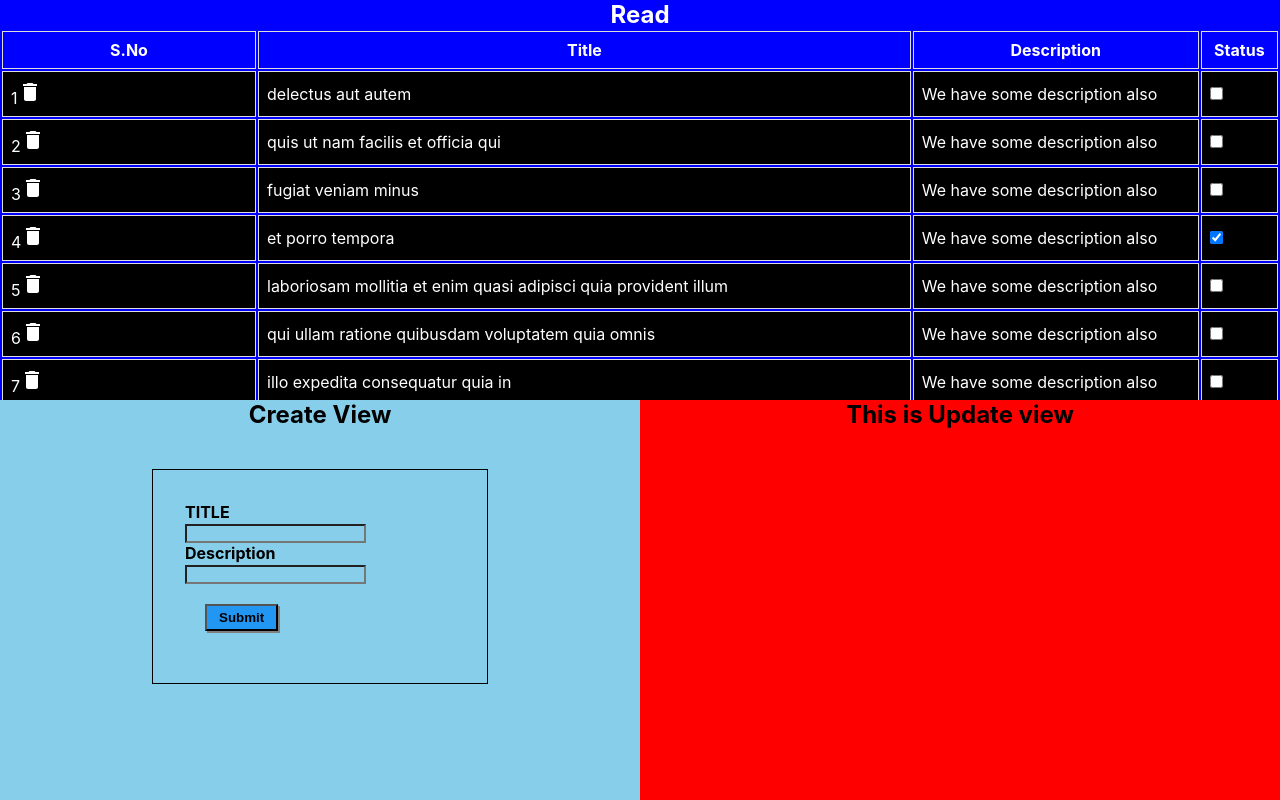
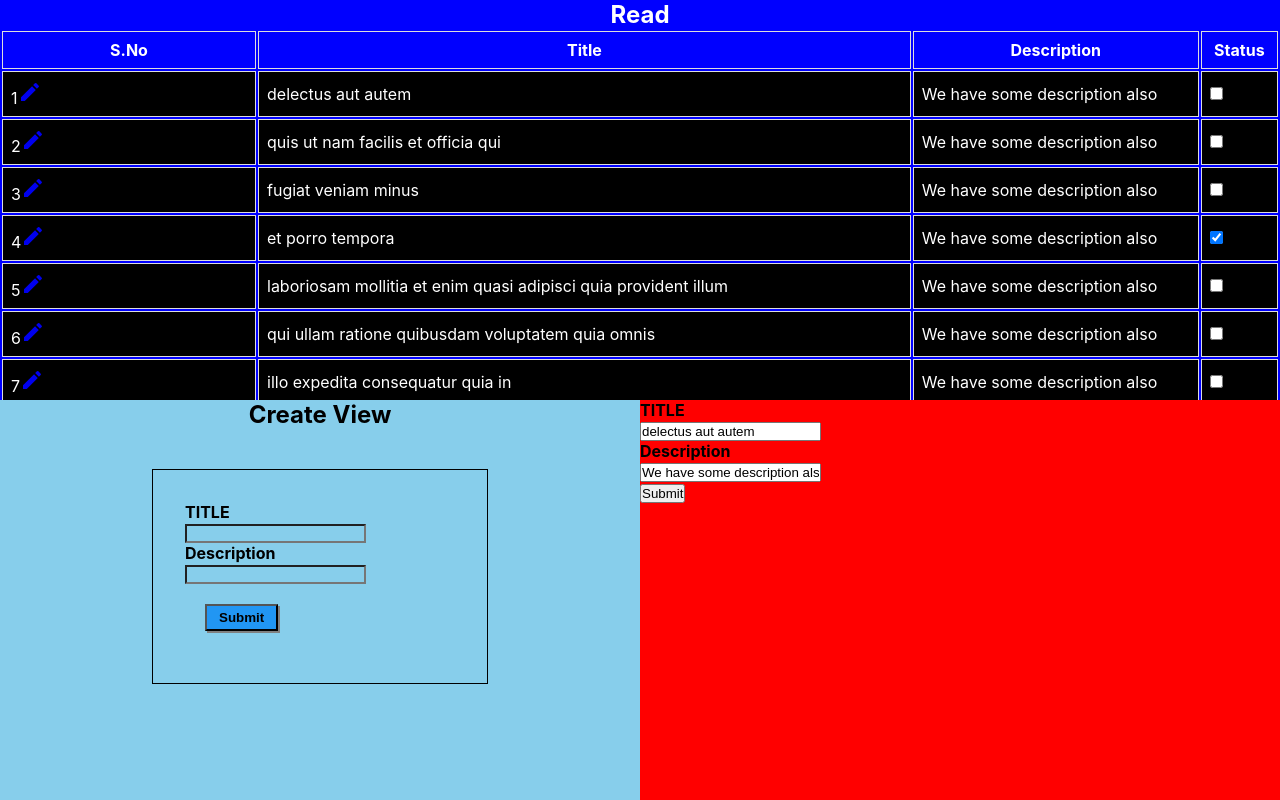
Before and after one commit to saharshg29/task3, a React (Create React App) app: page /1 in a window 1280 px wide. Built offline with nearby package versions, Linux system fonts and the light colour scheme.

Commit message:
some stuf completed

```diff
--- a/package.json
+++ b/package.json
@@ -15,6 +15,7 @@
     "react-scripts": "5.0.0",
     "redux": "^4.1.2",
     "redux-devtools-extension": "^2.13.9",
+    "uniqid": "^5.4.0",
     "web-vitals": "^2.1.4"
   },
   "scripts": {
--- a/src/App.js
+++ b/src/App.js
@@ -2,14 +2,22 @@ import { Provider } from 'react-redux';
 import './App.css';
 import Home from './components/Home';
 import Store from './Store';
-
+import { Route, Routes, BrowserRouter as Browser } from 'react-router-dom'
+import Update from './components/Update';
 
 function App() {
   return (
     <div className="App">
-      <Provider store={Store}>
-        <Home />
-      </Provider>
+      <Browser>
+        <Provider store={Store}>
+          {/* <Home/> */}
+          <Routes>
+            <Route exact path='/' element={<Home />} />
+            <Route path='/:id' element={<Home />} />
+          </Routes>
+        </Provider>
+      </Browser>
+
     </div>
   );
 }
--- a/src/action/Actions.jsx
+++ b/src/action/Actions.jsx
@@ -1,11 +1,16 @@
-import {
-    CREATE_TASK,
-    READ_TASK,
-    UPDATE_TASK,
-    DELETE_TASK,
-  } from "../constants";
+import { CREATE_TASK, READ_TASK, UPDATE_TASK, DELETE_TASK } from "../constants";
 
 export const Add = (Task) => ({
   type: CREATE_TASK,
   payload: Task,
 });
+
+export const Get = (id) => ({
+  type: READ_TASK,
+  payload: id,
+});
+
+export const Edit = (Task) => ({
+  type: UPDATE_TASK,
+  payload: Task,
+});
--- a/src/components/Create.jsx
+++ b/src/components/Create.jsx
@@ -3,19 +3,19 @@ import "./Style/index.css";
 import { useDispatch } from "react-redux";
 import { useSelector } from "react-redux";
 import { Add } from "../action/Actions";
+import uniqid from "uniqid";
 
 export default function Create() {
   const [Title, setTitle] = useState("");
   const [Desc, setDesc] = useState("");
   const dispatch = useDispatch();
   const Store = useSelector((store) => store.todo);
-
   const createTask = (e) => {
     e.preventDefault();
     const newTask = {
+      id: uniqid(),
       title: Title,
       description: Desc,
-      id: Store.length++,
     };
     dispatch(Add(newTask));
   };
--- a/src/components/Home.jsx
+++ b/src/components/Home.jsx
@@ -1,13 +1,11 @@
 import React from "react";
 import Create from "./Create";
-import Read from "./Read";
+import Read from "./View/Read";
 import Update from "./Update";
 import "./Style/index.css";
-import { useSelector } from "react-redux";
 
 
 export default function Home() {
-  const Store = useSelector(store => store.todo.todo)
   return (
     <div className="main">
       <div className="upper">
--- a/src/components/Update.jsx
+++ b/src/components/Update.jsx
@@ -1,10 +1,74 @@
-import React from "react";
+import React, { useEffect, useState } from "react";
+import { useDispatch } from "react-redux";
+import { useSelector } from "react-redux";
+import { useParams } from "react-router-dom";
+import { Edit, Get } from "../action/Actions";
+import uniqid from "uniqid";
 import "./Style/index.css";
 
-export default function Update() {
+export default function Update(task) {
+  let { id } = useParams();
+  const [Title, setTitle] = useState("");
+  const [Desc, setDesc] = useState("");
+  const dispatch = useDispatch();
+  const Store = useSelector((store) => store.todo.task);
+
+  useEffect(() => {
+    if (Store != null) {
+      setTitle(Store.title);
+      setDesc(Store.description);
+    }
+    dispatch(Get(id));
+  }, [Store]);
+
+  const onUpdateTask = (e) => {
+    e.prevent.default();
+
+    const updatedTask = Object.assign(task, {
+      id: uniqid(),
+      title: Title,
+      description: Desc,
+    });
+
+    dispatch(Edit(updatedTask));
+  };
+
   return (
-    <div className="update">
-      <h2>This is Update view</h2>
-    </div>
+    <>
+      {task ? (
+        <>
+          <div className="update">
+            <form onSubmit={(e) => onUpdateTask(e)}>
+              <h4>TITLE</h4>
+              <input
+                type="text"
+                value={Title}
+                onChange={(e) => setTitle(e.target.value)}
+              />
+              <h4>Description</h4>
+              <input
+                type="text"
+                value={Desc}
+                onChange={(e) => setDesc(e.target.value)}
+              />
+              <br />
+              <button onClick={() => {}}>Submit</button>
+            </form>
+          </div>
+        </>
+      ) : (
+        <>
+          <div className="update">
+            <h2>This is Update view</h2>
+            <p>
+              Click the edit icon for the task which you you want to{" "}
+              <b>update</b> or <b>delete</b>
+            </p>
+            {console.log(task)}
+            {task}
+          </div>
+        </>
+      )}
+    </>
   );
 }
--- a/src/components/Card.jsx
+++ b/src/components/View/Card.jsx
@@ -1,6 +1,9 @@
 import { useSelector } from "react-redux";
 import Delete from "@material-ui/icons/Delete";
-import "./Style/card.css";
+import Edit from "@material-ui/icons/Edit";
+import Update from "../Update";
+import { Link } from "react-router-dom";
+import "../Style/card.css";
 
 import React from "react";
 
@@ -13,7 +16,9 @@ export default function Card() {
           <tr className="card">
             <td id="sno">
               <span>{item.id}</span>
-              <Delete />
+              <Link to={`/${item.id}`}>
+                <Edit />
+              </Link>
             </td>
             <td id="title">{item.title}</td>
             <td id="desc">{item.description}</td>
--- a/src/components/Read.jsx
+++ b/src/components/View/Read.jsx
@@ -1,6 +1,6 @@
 import React from "react";
 import Card from "./Card";
-import './Style/read.css'
+import '../Style/read.css'
 
 export default function Read() {
   return (
--- a/src/constants.js
+++ b/src/constants.js
@@ -1407,5 +1407,5 @@ export const initialState = {
             "description": "We have some description also"
         }
     ],
-    task: null,
+    task: undefined,
 }
--- a/src/reducer/Reducer.jsx
+++ b/src/reducer/Reducer.jsx
@@ -13,6 +13,25 @@ export function Reducer(state = initialState, action) {
       return { ...state, todo: [action.payload, ...state.todo] };
     }
 
+    case READ_TASK:
+      let arr = state.todo.filter((task) => task.id == action.payload);
+      arr = arr.values();
+      for (let val of arr) {
+        arr = val;
+      }
+      return {
+        ...state,
+        task: arr,
+      };
+
+    case UPDATE_TASK: {
+      return {
+        ...state,
+        todo: state.todo.map((task) =>
+          task.id == action.payload.id ? action.payload : task
+        ),
+      };
+    }
     default:
       return state;
   }
```
Also changed, not shown: 1 other file (tests, documents, lock files or other folders).
